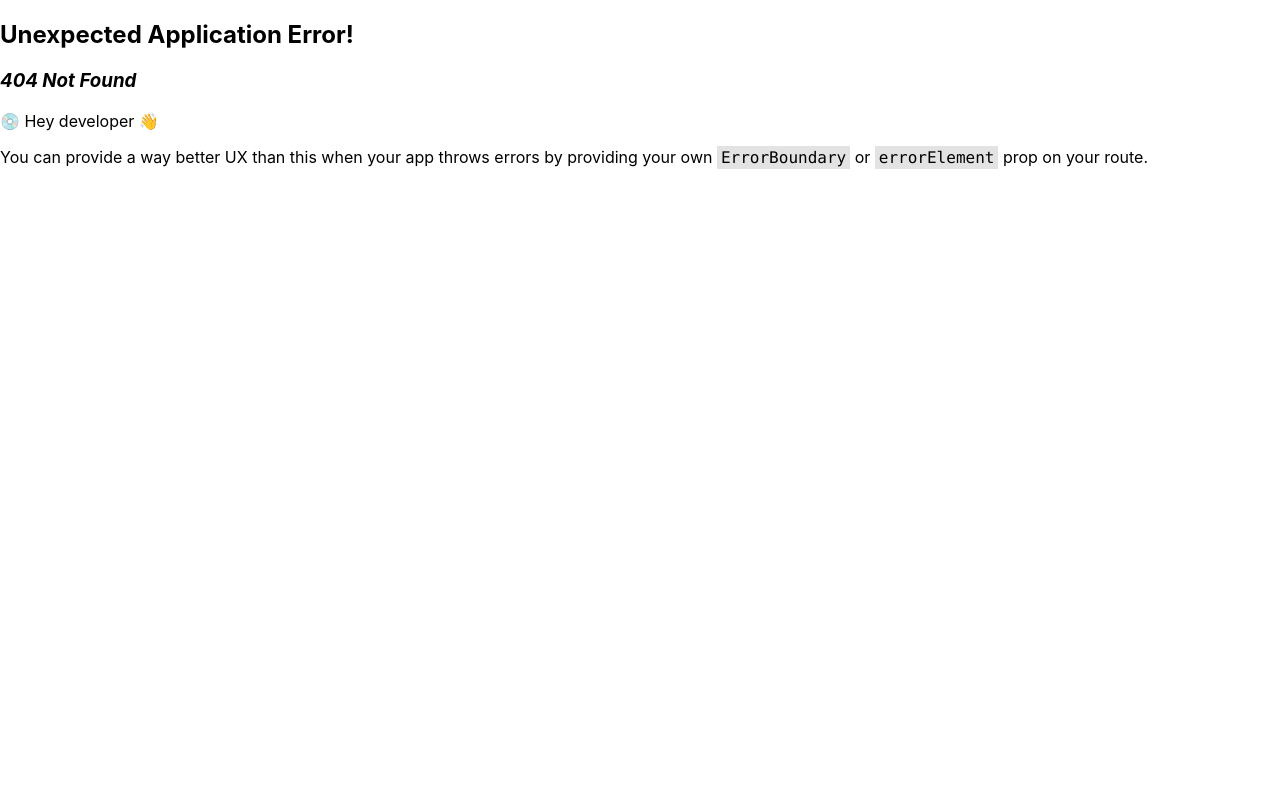
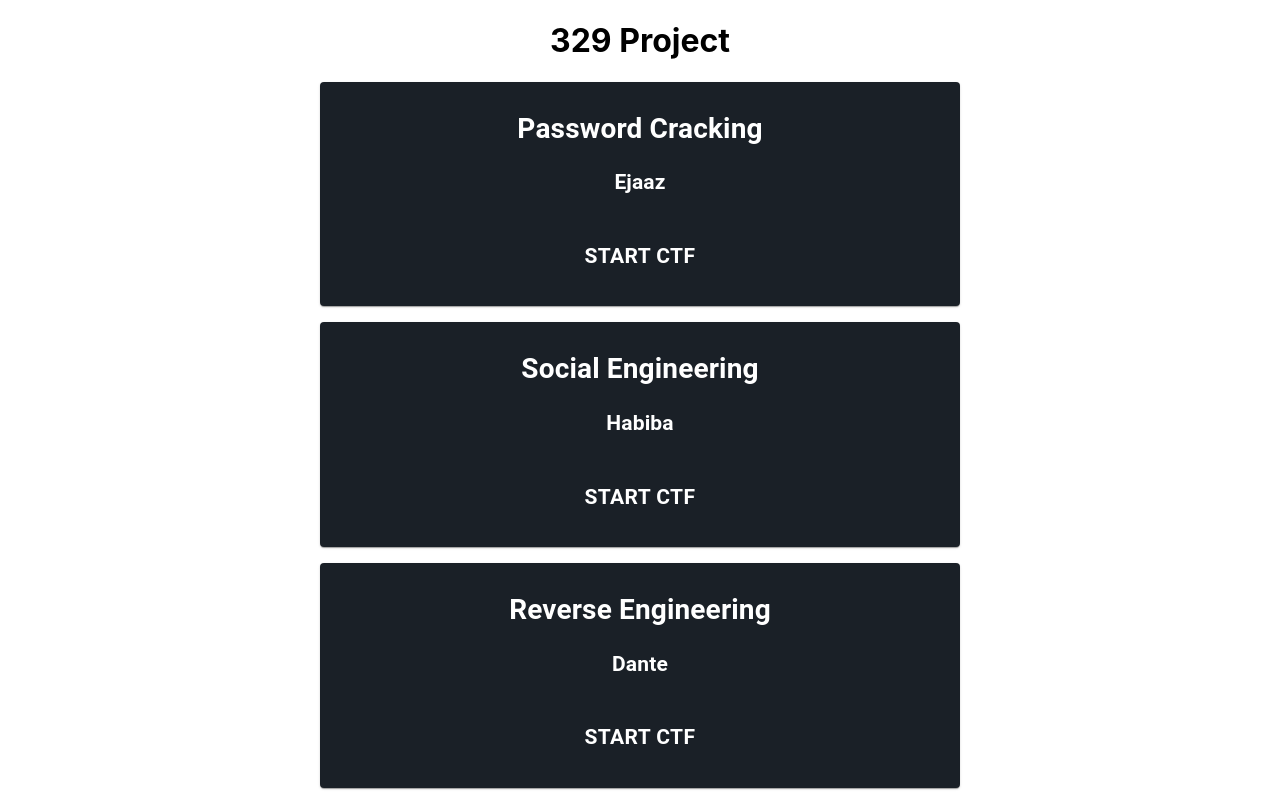
Before and after one commit to EjaazLakhani1/329-Group-Project, a React (Create React App) app: page /ctf in a window 1280 px wide. Before the commit this address had no page. Shown: the top 800 px of the page. Built offline with nearby package versions, Linux system fonts and the light colour scheme.

Commit message:
flow updates

```diff
--- a/src/Components/Lesson.js
+++ b/src/Components/Lesson.js
@@ -21,24 +21,16 @@ const Lesson = ({ name }) => {
   const [page, setPage] = useState(0);
 
   const sectionName = location.state
-
+  console.log(location);
   return (
     <>
       <div className={classes.title}>
-        <h1>{sectionName.topic}</h1>
-        <h2>{sectionName.subtopics[page]}</h2>
+        <h2>{sectionName.topic}</h2>
+        <h1>{sectionName.subtopics[page]}</h1>
       </div>
       <div>
         <p className={classes.para}>
-        Lorem ipsum dolor sit amet, consectetur adipiscing elit, sed do eiusmod tempor incididunt ut labore et dolore magna aliqua. Et malesuada fames ac turpis egestas maecenas pharetra. Amet venenatis urna cursus eget. Sit amet consectetur adipiscing elit duis. Fusce id velit ut tortor. Id ornare arcu odio ut sem nulla pharetra diam. Amet mattis vulputate enim nulla aliquet porttitor. Magna sit amet purus gravida quis blandit turpis cursus. Consectetur adipiscing elit duis tristique sollicitudin nibh sit amet commodo. Maecenas volutpat blandit aliquam etiam erat velit scelerisque in dictum. In ornare quam viverra orci. Sed arcu non odio euismod lacinia at. At tempor commodo ullamcorper a lacus vestibulum. <br></br> <br></br>
-
-        Eu turpis egestas pretium aenean pharetra. Donec enim diam vulputate ut pharetra sit amet aliquam. Eget egestas purus viverra accumsan in. Eget dolor morbi non arcu risus quis varius quam. Facilisi nullam vehicula ipsum a arcu cursus vitae congue mauris. Porttitor rhoncus dolor purus non enim praesent elementum. Vulputate dignissim suspendisse in est ante in. Id eu nisl nunc mi ipsum faucibus vitae aliquet. Nunc lobortis mattis aliquam faucibus purus in massa tempor. Id neque aliquam vestibulum morbi blandit cursus risus at ultrices. Porta lorem mollis aliquam ut porttitor leo a diam sollicitudin. Volutpat consequat mauris nunc congue nisi. <br></br> <br></br>
-
-        Scelerisque mauris pellentesque pulvinar pellentesque habitant morbi tristique senectus et. Tristique et egestas quis ipsum suspendisse ultrices gravida dictum. Ornare quam viverra orci sagittis. In fermentum et sollicitudin ac orci phasellus egestas. Vehicula ipsum a arcu cursus vitae. Nam aliquam sem et tortor consequat id. Id diam maecenas ultricies mi eget mauris. Vitae semper quis lectus nulla at volutpat diam ut. Imperdiet massa tincidunt nunc pulvinar sapien et ligula ullamcorper. Tellus orci ac auctor augue mauris augue neque gravida in. <br></br> <br></br>
-
-        Nulla at volutpat diam ut venenatis tellus in. Nullam vehicula ipsum a arcu cursus vitae congue. Nulla malesuada pellentesque elit eget gravida cum sociis natoque. Tristique senectus et netus et malesuada fames ac turpis egestas. Lorem ipsum dolor sit amet consectetur. Massa vitae tortor condimentum lacinia quis vel eros donec ac. Nisl nunc mi ipsum faucibus vitae aliquet nec ullamcorper. Euismod quis viverra nibh cras. Eget nullam non nisi est sit amet facilisis. At tempor commodo ullamcorper a lacus vestibulum. Ut placerat orci nulla pellentesque dignissim enim. Ornare quam viverra orci sagittis eu volutpat. Vestibulum rhoncus est pellentesque elit. Mattis vulputate enim nulla aliquet porttitor lacus luctus accumsan. Praesent tristique magna sit amet purus gravida quis. <br></br> <br></br>
-
-        Turpis massa sed elementum tempus. Ante in nibh mauris cursus mattis molestie. Porttitor eget dolor morbi non arcu risus quis. Proin fermentum leo vel orci porta non pulvinar neque laoreet. Risus at ultrices mi tempus. Enim nulla aliquet porttitor lacus. Dignissim suspendisse in est ante in. Varius vel pharetra vel turpis nunc eget. Neque convallis a cras semper auctor neque. Non nisi est sit amet. Iaculis at erat pellentesque adipiscing commodo. Sed egestas egestas fringilla phasellus faucibus scelerisque eleifend. Vitae congue eu consequat ac. Malesuada fames ac turpis egestas. Magna etiam tempor orci eu. Feugiat sed lectus vestibulum mattis ullamcorper velit. Blandit massa enim nec dui nunc mattis. Et tortor at risus viverra adipiscing at in tellus. In pellentesque massa placerat duis ultricies lacus sed turpis tincidunt.
+          {sectionName.content.contents[page]}
         </p>
       </div>
       <Questions page={page} setPage={setPage} sectionName={sectionName} />
--- a/src/Components/Questions.js
+++ b/src/Components/Questions.js
@@ -31,7 +31,7 @@ const Questions = ({ page, setPage, sectionName }) => {
 
   const onBack = () => {
     page === 0
-      ? navigate('/')
+      ? navigate('/lesson')
       : setPage(page - 1)
   };
 
--- a/src/Constants/App.js
+++ b/src/Constants/App.js
@@ -1,4 +1,106 @@
 import logo from '../logo.svg'
+import { wordlists } from '../Ejaaz/wordlists';
+
+export const SECTION_CONTENT = {
+  'Ejaaz': {
+    'id': 1,
+    'contents': [
+      wordlists,
+      wordlists,
+      wordlists,
+      wordlists,
+    ]
+  },
+  'Habiba': {
+    'id': 1,
+    'contents': [
+      wordlists,
+      wordlists,
+      wordlists,
+      wordlists,
+    ]
+  },
+  'Colton': {
+    'id': 1,
+    'contents': [
+      wordlists,
+      wordlists,
+      wordlists,
+      wordlists,
+    ]
+  },
+  'Dante': {
+    'id': 1,
+    'contents': [
+      wordlists,
+      wordlists,
+      wordlists,
+      wordlists,
+    ]
+  },
+  'Auric': {
+    'id': 1,
+    'contents': [
+      wordlists,
+      wordlists,
+      wordlists,
+      wordlists,
+    ]
+  },
+}
+
+export const PATHS = {
+  'Ejaaz': {
+    'id': 1,
+    'topic': 'password-cracking',
+    'subtopics': [
+      'wordlists',
+      'intro-to-hashcat',
+      'what-are-hashes',
+      'cracking-hashes',
+    ]
+  },
+  'Habiba': {
+    'id': 2,
+    'topic': 'social-engineering',
+    'subtopics': [
+      'wordlists',
+      'intro-to-hashcat',
+      'what-are-hashes',
+      'cracking-hashes',
+    ]
+  },
+  'Dante': {
+    'id': 3,
+    'topic': 'reverse-engineering',
+    'subtopics': [
+      'wordlists',
+      'intro-to-hashcat',
+      'what-are-hashes',
+      'cracking-hashes',
+    ]
+  },
+  'Colton': {
+    'id': 4,
+    'topic': 'how-to-protect-yourself-on-the-internet',
+    'subtopics': [
+      'wordlists',
+      'intro-to-hashcat',
+      'what-are-hashes',
+      'cracking-hashes',
+    ]
+  },
+  'Auric': {
+    'id': 5,
+    'topic': 'web-exploits',
+    'subtopics': [
+      'wordlists',
+      'intro-to-hashcat',
+      'what-are-hashes',
+      'cracking-hashes',
+    ]
+  }
+}
 
 export const SECTIONS = {
   'Ejaaz': {
@@ -11,7 +113,9 @@ export const SECTIONS = {
       'Intro to Hashcat',
       'What are Hashes',
       'Cracking Hashes',
-    ]
+    ],
+    'paths': PATHS.Ejaaz,
+    'content': SECTION_CONTENT.Ejaaz
   },
   'Habiba': {
     'id': 2,
@@ -23,7 +127,9 @@ export const SECTIONS = {
       'Intro to Hashcat',
       'What are Hashes',
       'Cracking Hashes',
-    ]
+    ],
+    'paths': PATHS,
+    'content': SECTION_CONTENT.Habiba
   },
   'Dante': {
     'id': 3,
@@ -35,11 +141,13 @@ export const SECTIONS = {
       'Intro to Hashcat',
       'What are Hashes',
       'Cracking Hashes',
-    ]
+    ],
+    'paths': PATHS.Dante,
+    'content': SECTION_CONTENT.Dante
   },
   'Colton': {
     'id': 4,
-    'topic': 'How to protect yourself on the internet',
+    'topic': 'How to Protect Yourself on the Internet',
     'author': 'Colton',
     'image': logo,
     'subtopics': [
@@ -47,7 +155,9 @@ export const SECTIONS = {
       'Intro to Hashcat',
       'What are Hashes',
       'Cracking Hashes',
-    ]
+    ],
+    'paths': PATHS.Colton,
+    'content': SECTION_CONTENT.Colton
   },
   'Auric': {
     'id': 5,
@@ -59,6 +169,8 @@ export const SECTIONS = {
       'Intro to Hashcat',
       'What are Hashes',
       'Cracking Hashes',
-    ]
+    ],
+    'paths': PATHS.Auric,
+    'content': SECTION_CONTENT.Auric
   }
 };
--- /dev/null
+++ b/src/Ejaaz/wordlists.js
@@ -0,0 +1,7 @@
+const paragraph1 = "Lorem ipsum dolor sit amet, consectetur adipiscing elit, sed do eiusmod tempor incididunt ut labore et dolore magna aliqua. Et malesuada fames ac turpis egestas maecenas pharetra. Amet venenatis urna cursus eget. Sit amet consectetur adipiscing elit duis. Fusce id velit ut tortor. \n \n Id ornare arcu odio ut sem nulla pharetra diam. Amet mattis vulputate enim nulla aliquet porttitor. Magna sit amet purus gravida quis blandit turpis cursus. Consectetur adipiscing elit duis tristique sollicitudin nibh sit amet commodo. Maecenas volutpat blandit aliquam etiam erat velit scelerisque in dictum. In ornare quam viverra orci. Sed arcu non odio euismod lacinia at. At tempor commodo ullamcorper a lacus vestibulum."
+
+const paragraph2 = "Lorem ipsum dolor sit amet, consectetur adipiscing elit, sed do eiusmod tempor incididunt ut labore et dolore magna aliqua. Et malesuada fames ac turpis egestas maecenas pharetra. Amet venenatis urna cursus eget. Sit amet consectetur adipiscing elit duis. Fusce id velit ut tortor. \n \n Id ornare arcu odio ut sem nulla pharetra diam. Amet mattis vulputate enim nulla aliquet porttitor. Magna sit amet purus gravida quis blandit turpis cursus. Consectetur adipiscing elit duis tristique sollicitudin nibh sit amet commodo. Maecenas volutpat blandit aliquam etiam erat velit scelerisque in dictum. In ornare quam viverra orci. Sed arcu non odio euismod lacinia at. At tempor commodo ullamcorper a lacus vestibulum."
+
+const paragraph3 = "\nLorem ipsum dolor sit amet, consectetur adipiscing elit, sed do eiusmod tempor incididunt ut labore et dolore magna aliqua. Et malesuada fames ac turpis egestas maecenas pharetra. Amet venenatis urna cursus eget. Sit amet consectetur adipiscing elit duis. Fusce id velit ut tortor.\n\nId ornare arcu odio ut sem nulla pharetra diam. Amet mattis vulputate enim nulla aliquet porttitor. Magna sit amet purus gravida quis blandit turpis cursus. Consectetur adipiscing elit duis tristique sollicitudin nibh sit amet commodo.   Maecenas volutpat blandit aliquam etiam erat velit scelerisque in dictum. In ornare quam viverra orci. Sed arcu non odio euismod lacinia at.     At tempor commodo ullamcorper a lacus vestibulum."
+
+export const wordlists = paragraph1 + "\n" + paragraph2 + "\n" + paragraph3
--- a/src/Home.js
+++ b/src/Home.js
@@ -1,9 +1,7 @@
 import './App.css';
-import React, { useState } from 'react';
+import React from 'react';
 import { styled } from '@mui/material/styles';
-import { map } from 'lodash/fp'
 import { Grid, Paper, Box, Button } from '@material-ui/core';
-import { SECTIONS } from './Constants/App';
 import { useNavigate } from 'react-router-dom'
 
 const Item = styled(Paper)(({ theme }) => ({
@@ -15,11 +13,6 @@ const Item = styled(Paper)(({ theme }) => ({
 }));
 
 const Home = () => {
-  const [page, setPage] = useState({
-    topic: '',
-    author: '',
-    id: 0,
-  });
 
   const navigate = useNavigate();
 
@@ -28,22 +21,28 @@ const Home = () => {
       <>
         <h1>329 Project</h1>
         <Box sx={{ flexGrow: 1 }}>
-          {map((section) => (
           <Grid container justifyContent="center" alignItems="center" className='Grid'>
               <Grid item xs={6}>
                 <Item>
-                      <h1 className="text">{section.topic}</h1>
-                      <h2 className="text">{section.author}</h2>
+                  <h1 className="text">Lessons</h1>
                   <Button onClick={() => {
-                        setPage(section)
-                        navigate(`/lesson/${section.topic}/${section.subtopics[0]}`,{state:{...section}})
+                    navigate(`/lessons`)
                   }}>
-                        <h2 className="text">Start Lesson</h2>
+                    <h2 className="text">Start Learning</h2>
+                  </Button>
+                </Item>
+              </Grid>
+              <Grid item xs={6}>
+                <Item>
+                  <h1 className="text">CTF</h1>
+                  <Button onClick={() => {
+                    navigate(`/ctf`)
+                  }}>
+                    <h2 className="text">Play CTF</h2>
                   </Button>
                 </Item>
               </Grid>
           </Grid>
-          ), SECTIONS)}
         </Box>
       </>
     </div>
--- /dev/null
+++ b/src/SelectScreen.js
@@ -0,0 +1,59 @@
+import './App.css';
+import React, { useState } from 'react';
+import { styled } from '@mui/material/styles';
+import { map } from 'lodash/fp'
+import { Grid, Paper, Box, Button } from '@material-ui/core';
+import { SECTIONS } from './Constants/App';
+import { useNavigate } from 'react-router-dom'
+import PropTypes from 'prop-types';
+
+const Item = styled(Paper)(({ theme }) => ({
+  backgroundColor: '#1A2027',
+  ...theme.typography.body2,
+  padding: theme.spacing(1),
+  textAlign: 'center',
+  color: theme.palette.text.secondary,
+}));
+
+const SelectScreen = ({ name, type }) => {
+  const [page, setPage] = useState({
+    topic: '',
+    author: '',
+    id: 0,
+  });
+
+  const navigate = useNavigate();
+
+  return (
+    <div className="App">
+      <>
+        <h1>329 Project</h1>
+        <Box sx={{ flexGrow: 1 }}>
+          {map((section) => (
+              <Grid container justifyContent="center" alignItems="center" className='Grid'>
+                  <Grid item xs={6}>
+                    <Item>
+                      <h1 className="text">{section.topic}</h1>
+                      <h2 className="text">{section.author}</h2>
+                      <Button onClick={() => {
+                        setPage(section)
+                        navigate(`/${type}/${section.paths.topic}/${section.subtopics[0]}`,{state: {...section}})
+                      }}>
+                        <h2 className="text">{name}</h2>
+                      </Button>
+                    </Item>
+                  </Grid>
+              </Grid>
+          ), SECTIONS)}
+        </Box>
+      </>
+    </div>
+  );
+}
+
+SelectScreen.propTypes = {
+  name: PropTypes.string.isRequired,
+  type: PropTypes.string.isRequired,
+}
+
+export default SelectScreen;
```
Also changed, not shown: src/index.js (+13 -0 lines). Lines whose indentation alone changed are shown as unchanged.
